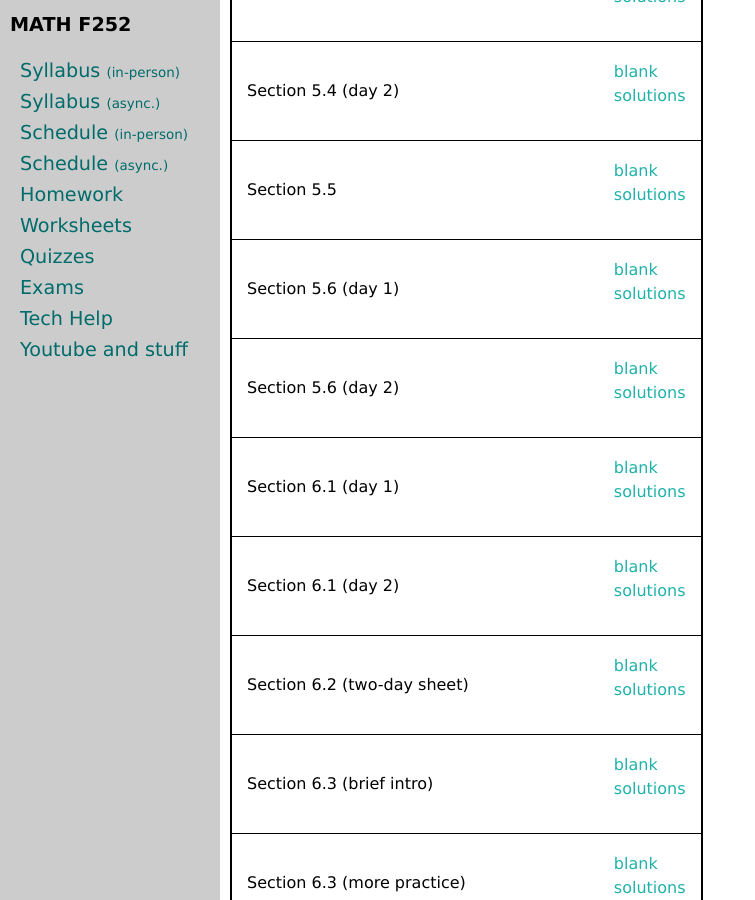
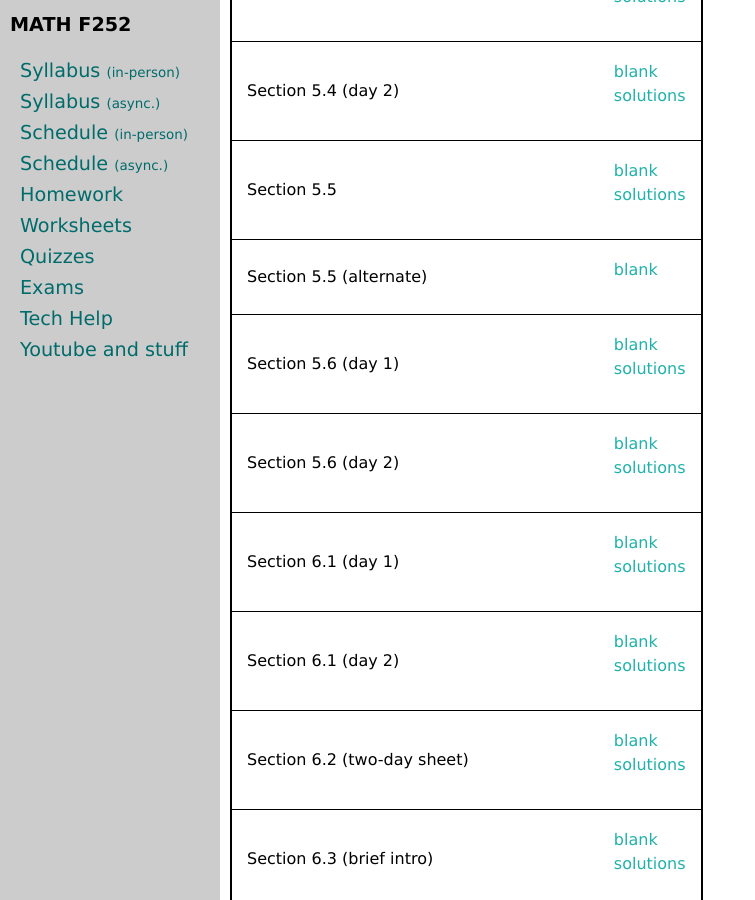
Before and after one commit to uaf-math/calc2, a Jekyll site: the page built from worksheets.md, in a window 1280 px wide and 900 px high, scrolled down 3597 px. Shown: the whole window, without its empty margins (0-755 px from the left). Built offline with Jekyll 4.4.1, drawn with Linux system fonts in a browser that asks for light colours.

Commit message:
compactify worksheet

```diff
--- a/_data/worksheets.yml
+++ b/_data/worksheets.yml
@@ -112,6 +112,9 @@ worksheets:
 - name: Section 5.5
   blank: M252-5-5-a.pdf
   solutions: M252-5-5-a-ss.pdf
+- name: Section 5.5 (alternate)
+  blank: ../S26/5p5.pdf
+  #solutions: ../S26/5p5solns.pdf
 - name: Section 5.6 (day 1)
   blank: M252-5-6-aa.pdf
   solutions: M252-5-6-a-s.pdf
```
Also changed, not shown: 2 other files.
